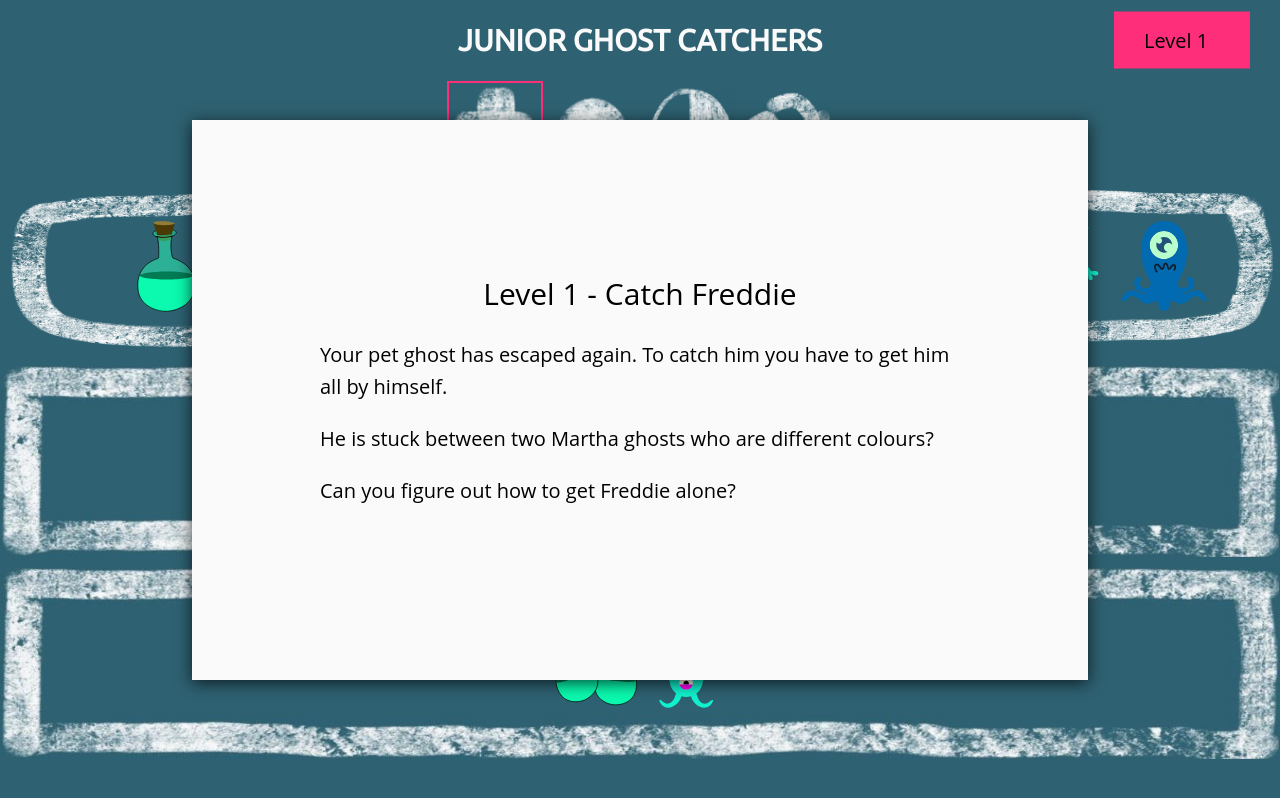
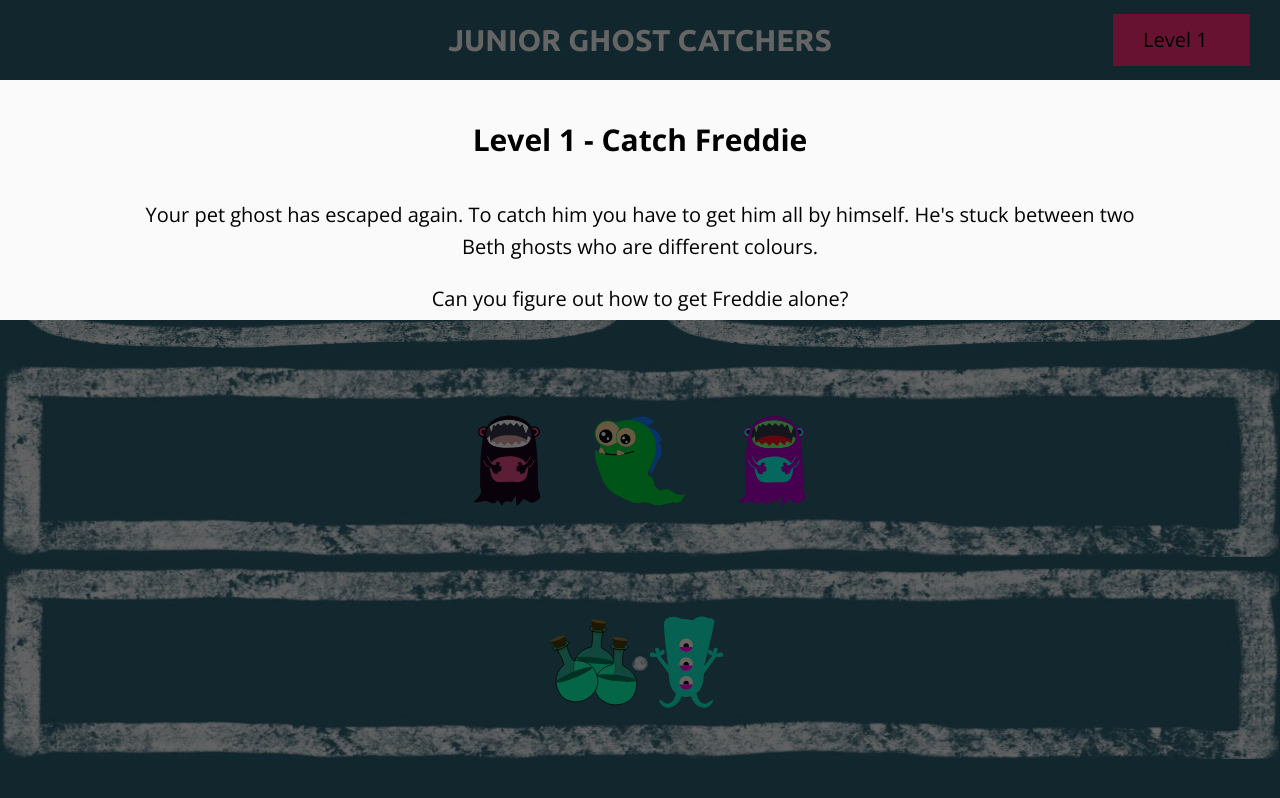
Before and after one commit to AviCraimer/ghostcatchers, a plain HTML site: page index.html in a window 1280 px wide. Drawn offline with nearby package versions, Linux system fonts and the light colour scheme.

Commit message:
Changed styles for the level card and implemented the receive event handler for components !!!

```diff
--- a/index.html
+++ b/index.html
@@ -5,8 +5,7 @@
   <meta charset="UTF-8">
   <meta http-equiv="X-UA-Compatible" content="ie=edge">
   <meta name="viewport" content="width=device-width, initial-scale=1">
-  <!-- <link href="https://fonts.googleapis.com/css?family=Audiowide|Averia+Serif+Libre|Chelsea+Market|Emilys+Candy|Flavors|Prosto+One|Trade+Winds" rel="stylesheet"> -->
-  <link href="https://fonts.googleapis.com/css?family=Ubuntu" rel="stylesheet">
+  <link href="https://fonts.googleapis.com/css?family=Open+Sans:400,700|Ubuntu:700" rel="stylesheet">
   <link rel="stylesheet" href="styles/animate.min.css">
   <link rel="stylesheet" href="styles/style.css">
   <title>Junior Ghost Catchers</title>
--- a/scripts/script.js
+++ b/scripts/script.js
@@ -15,12 +15,21 @@ const exampleData = [
 const currentLevel = 1;
 const levels = Array(10);
 
+
+const gameState = {
+  unresolvedComponentDrop: false
+}
+
+
+
+
+
+//LEVELS CONTENT
 levels[0]  = {
     name: "Level 1",
     introText:
     `<h2>Level 1 - Catch Freddie</h2>
-<p>Your pet ghost has escaped again. To catch him you have to get him all by himself.</p>
-<p>He is stuck between two Martha ghosts who are different colours?</p>
+<p>Your pet ghost has escaped again. To catch him you have to get him all by himself. He's stuck between two Beth ghosts who are different colours.</p>
 <p>Can you figure out how to get Freddie alone?</p>`,
     winText:
     `<h2>Level 1 - Win!!</h2>
@@ -387,8 +396,12 @@ function equationSideRefresh (termArray, sideNumber) {
 
 //Ensures that any newley created elements are sortable
 function sortableRefresh () {
-  $('.reserve').sortable();
-  $('.reserve .components').sortable();
+  $('.reserve').sortable({
+    // helper: "clone"
+  });
+  $('.reserve .components').sortable({
+
+  });
   $('.equation__terms-list').sortable({
     containment: "parent",
     distance: 5,
@@ -396,11 +409,49 @@ function sortableRefresh () {
   } );
   $('.equation .components').sortable({
       distance: 5,
+      items: "li:not(.unsortable)",
       update: function (event) {
          termUpdate(event);
          componentUpdate(event);
-        }
-    });
+
+        },
+      receive: function (event) {
+        const $dropList = $(event.target);
+        const $addedComponent = $(event.originalEvent.target).parent();
+        const typeAdded = $addedComponent.data("type");
+        const reserveSelector = (typeAdded === 'variable') ? '.ghost-reserve' : '.flask-reserve';
+
+        if ( gameState.unresolvedComponentDrop === false ) {
+          //Assign to component drop to true
+          gameState.unresolvedComponentDrop = true;
+          $dropList.sortable( "option", "disabled", true );
+          const $otherListsOnSide = $dropList.parent().siblings().find('.components');
+          const $otherListsOnOtherSide = $dropList.closest('.terms').siblings().find('.components');
+          const $listsToAddTo  = $otherListsOnSide.add( $otherListsOnOtherSide);
+          $listsToAddTo.addClass('animated infinite shake');
+
+          $('.reserve').each((i,el) => $(el).empty() );
+
+          const numberToAdd = $listsToAddTo.length;
+
+          for (let i = 0; i < $listsToAddTo.length; i++) {
+            const $clone = $addedComponent.clone(true);
+            $(reserveSelector).append($clone);
+          }//end for loop
+    }//END of if for component drop
+    else {
+      $dropList.removeClass('shake');
+      $dropList.sortable( "option", "disabled", true );
+      if ($(reserveSelector).children().length === 0) {
+        playerActionsRefresh('*',  $addedComponent.data('sign'), currentExponent() );
+        gameState.unresolvedComponentDrop = false;
+        $('.equation .components').sortable( "option", "disabled", false );
+        console.log("IF TRIGGERED",  $addedComponent.data('sign'));
+      }
+    }
+  }//end function
+
+    });//end sortable method on equation components lists
 }
 
 function levelRefresh (levelObj) {
@@ -677,6 +728,9 @@ function oneCancel (event) {
 
       //Check if terms additively cancel without the one.
       termUpdate({target: $sibling});
+      //Check for inverse cancelation
+
+      componentUpdate({target:  $sibling.parent() } );
     }, 500);
   }
 }
--- a/styles/_global.scss
+++ b/styles/_global.scss
@@ -23,31 +23,46 @@ img {
   display: none;
   opacity: 0;
   transition: opacity 0.5s;
+  position: fixed;
+  top: 0;
+  bottom: 0;
+  width: 100%;
+  background: $lightColor;
+  box-shadow:  0px 3px 15px rgba(0, 0, 0, 0.712);
+  background: rgba(0, 0, 0, 0.596);
 
-  background: $lightColor;
-  padding: 10vw;
-  box-shadow:  0px 3px 15px rgba(0, 0, 0, 0.712);
-
-  min-height: 70vh;
-  min-width: 70vw;
-  position: fixed;
-  top: 50%;
-  left: 50%;
-  transform: translate(-50%, -50%);
   z-index: -10;
 
+}
+
+.level-content {
+  position: absolute;
+  padding: 0 10vw;
+  width: 100%;
+  height: 30vh;
+  top: 10vh;
+  background: $lightColor;
+
+  h2, p {
+    max-width: 1100px;
+    font-family: $bodyFont;
+    text-align: center;
+    margin-left: auto;
+    margin-right: auto;
+
+  }
+
   h2 {
-    font-family: $bodyFont;
-    font-weight: 400;
+    font-weight: 700;
     font-size: 30px;
-    text-align: center;
+    margin: 1.3em auto;
   }
 
   p {
     font-size: 20px;
-    font-family: $bodyFont;
     line-height: 1.6;
     }
+
 
 }
 
--- a/styles/_variables.scss
+++ b/styles/_variables.scss
@@ -1,5 +1,8 @@
 /*Width is 100px at 1400px screen width and 60px at 750px screen width*/
 $sprite-width: calc(1.3846rem + 6.154vw);
+
+//FONTS
+$headerFont:  'Ubuntu', sans-serif;
 
 
 //Colors
--- a/styles/components/_header.scss
+++ b/styles/components/_header.scss
@@ -8,10 +8,9 @@ header {
 
   h1 {
     color: $lightColor;
+    font-family: $headerFont;
     font-weight: 700;
     font-size: 30px;
-
-    font-family: 'Ubuntu', sans-serif;
     text-transform: uppercase;
     // font-family: 'Trade Winds', cursive;
 
--- a/styles/components/_player-actions.scss
+++ b/styles/components/_player-actions.scss
@@ -20,11 +20,11 @@
 ul.flask-reserve, ul.ghost-reserve {
   display: flex;
   width: 50%;
+  min-height: 20vh;
   align-items: center;
   justify-content: center;
   padding: 30px;
   margin: 5px;
-
   background-image: url(../assets/reserve-bg.png);
   background-size: 100% 100% ;
   background-repeat: no-repeat;
```
Also changed, not shown: scripts/pseudocode.txt, styles/style.css.
